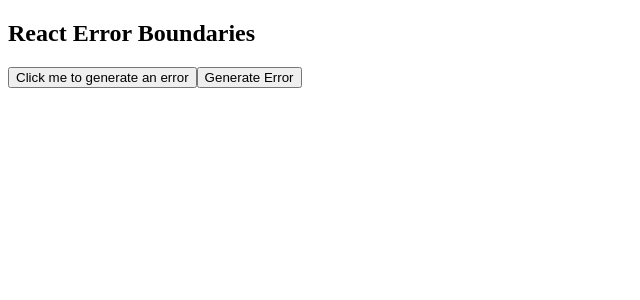
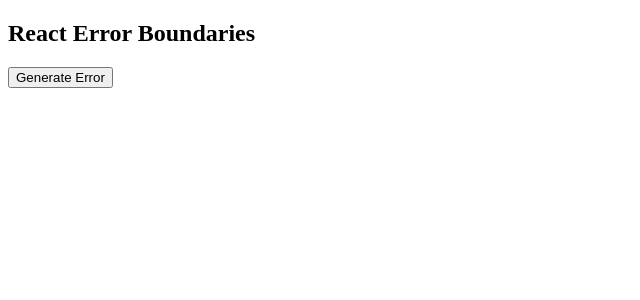
Before and after one commit to justxdv/Error-Boundary---Adding-normal-JS-logic-to-components-Understand-work-with-pr---pwhimwo8012e, a React app: page / in a window 1280 px wide. Shown: the top 300 px of the page, without its empty margins (0-640 px from the left). Built offline with nearby package versions, Linux system fonts and the light colour scheme.

Commit message:
Update Component.js

```diff
--- a/src/components/Component.js
+++ b/src/components/Component.js
@@ -2,21 +2,12 @@
 
 const Component = (props) => {
   const [error, setError] = useState(false);
-
-  const changeFunc = () => {
-    setError(true);
-    console.error('An error occurred.');
-  };
+  props.change(setError);
 
   if (error) {
-    throw new Error("An error occurred.");
+    throw new Error("My error");
   }
-
-  return (
-    <>
-      <button onClick={changeFunc}>Click me to generate an error</button>
-    </>
-  );
+  return <>{error && <div>{""}</div>}</>;
 };
 
 export default Component;
```
